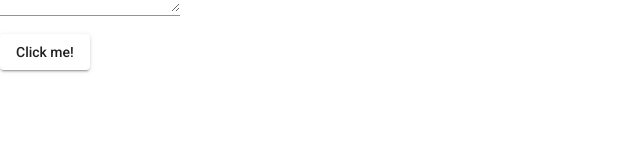
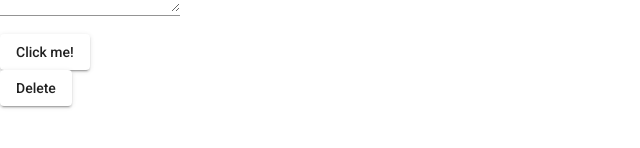
Before and after one commit to Amin23ElKassimi/angular-form, an Angular app: page /form in a window 1280 px wide. Shown: the part 256-404 px from the top of the page, without its empty margins (0-640 px from the left). Built offline with nearby package versions, Linux system fonts and the light colour scheme.

Commit message:
delete on Firebase

```diff
--- a/src/app/reactive-form/reactive-form.component.html
+++ b/src/app/reactive-form/reactive-form.component.html
@@ -30,3 +30,4 @@
   </mat-form-field>
   <button mat-raised-button type="submit">Click me!</button>
 </form>
+  <button mat-raised-button (click)="onDeletePersona()">Delete</button>
--- a/src/app/reactive-form/reactive-form.component.ts
+++ b/src/app/reactive-form/reactive-form.component.ts
@@ -43,5 +43,14 @@ export class ReactiveFormComponent implements OnInit {
 
   }
 
+  onDeletePersona() {
+    this.firebase.deletePersona('-O1aipUuGQHBlvSr92wN')
+      .subscribe(data => {
+        console.log(data)
+
+      })
+  }
+
+
 
 }
--- a/src/app/service/firebase.service.ts
+++ b/src/app/service/firebase.service.ts
@@ -9,7 +9,7 @@ export class FirebaseService {
   constructor(private http: HttpClient) { }
 
   // Url FIREBASE
-  url: string = 'https://corso-angular-5a5b9-default-rtdb.europe-west1.firebasedatabase.app/persone.json'
+  url: string = 'https://corso-angular-5a5b9-default-rtdb.europe-west1.firebasedatabase.app/persone'
 
   insertPersona(body: {}) {
     return this.http.post(this.url, body)
@@ -21,4 +21,11 @@ export class FirebaseService {
   }
 
 
+  deletePersona(id: string) {
+    return this.http.delete(`${this.url}/${id}.json`)
+  }
+
+
+
+
 }
```
